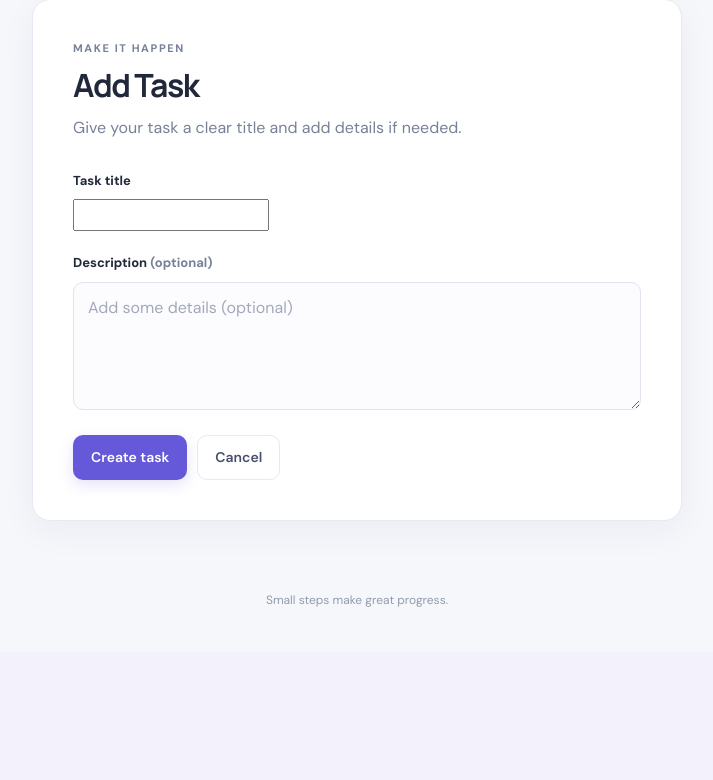
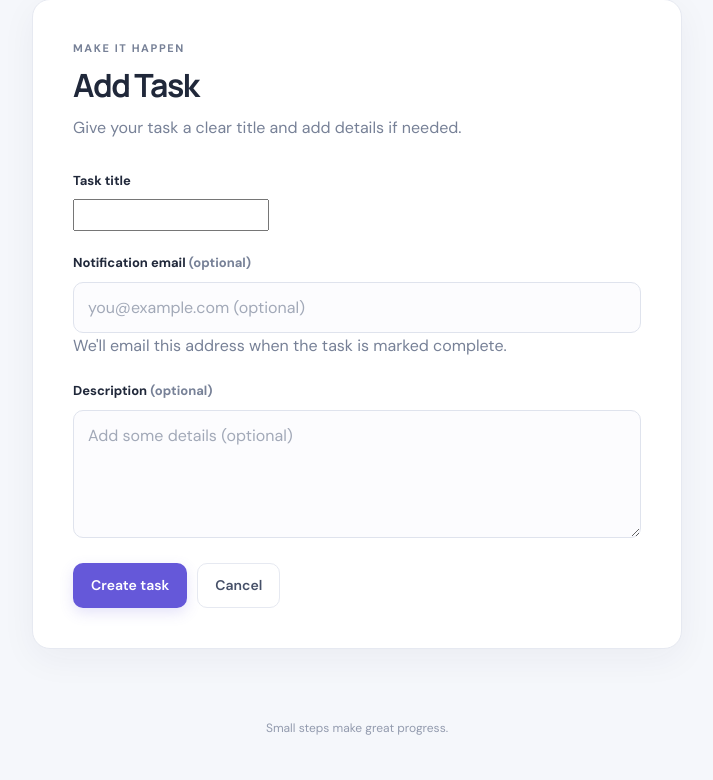
Before and after one commit to J11Abhishek/my-to-do-list, a Django app: page /add/ in a window 1280 px wide. Shown: the part 170-950 px from the top of the page, without its empty margins (283-996 px from the left). Before the commit the page ends 777 px from the top, so only its background shows below. Run offline with Django 5.2, Linux system fonts and the light colour scheme.

Commit message:
Changes for Email configuration.

```diff
--- a/tasks/forms.py
+++ b/tasks/forms.py
@@ -15,12 +15,17 @@ class TaskForm(forms.ModelForm):
 
     class Meta:
         model = Task
-        fields = ["title", "description"]
+        fields = ["title", "description", "notification_email"]
         widgets = {
             "title": forms.TextInput(attrs={
                 "placeholder": "What needs to get done?",
                 "class": "form-control",
                 "maxlength": "200",
+            }),
+            "notification_email": forms.EmailInput(attrs={
+                "placeholder": "you@example.com (optional)",
+                "class": "form-control",
+                "autocomplete": "email",
             }),
             "description": forms.Textarea(attrs={
                 "placeholder": "Add some details (optional)",
--- a/tasks/models.py
+++ b/tasks/models.py
@@ -4,6 +4,10 @@ from django.db import models
 class Task(models.Model):
     title = models.CharField(max_length=200)
     description = models.TextField(blank=True)
+    notification_email = models.EmailField(
+        blank=True,
+        help_text="Email address to notify when this task is completed.",
+    )
     is_completed = models.BooleanField(default=False)
     created_at = models.DateTimeField(auto_now_add=True)
     updated_at = models.DateTimeField(auto_now=True)
--- a/tasks/templates/tasks/task_form.html
+++ b/tasks/templates/tasks/task_form.html
@@ -28,6 +28,15 @@
             </div>
 
             <div class="form-field">
+                <label for="{{ form.notification_email.id_for_label }}">Notification email <span class="muted">(optional)</span></label>
+                {{ form.notification_email }}
+                {% for error in form.notification_email.errors %}
+                    <p class="field-error">{{ error }}</p>
+                {% endfor %}
+                <p class="muted">We'll email this address when the task is marked complete.</p>
+            </div>
+
+            <div class="form-field">
                 <label for="{{ form.description.id_for_label }}">Description <span class="muted">(optional)</span></label>
                 {{ form.description }}
                 {% for error in form.description.errors %}
--- a/tasks/templates/tasks/task_list.html
+++ b/tasks/templates/tasks/task_list.html
@@ -25,8 +25,6 @@
         <article class="stat-card">
             <span class="stat-label">Pending</span>
             <strong class="stat-number" id="pending-count">{{ pending_count }}</strong>
-                {{ tasks|length }}
-            </strong>
             <span class="stat-note">Still to do</span>
         </article>
         <article class="stat-card">
--- a/tasks/views.py
+++ b/tasks/views.py
@@ -1,11 +1,17 @@
 
+import logging
+
+from django.conf import settings
 from django.contrib import messages
+from django.core.mail import send_mail
 from django.shortcuts import get_object_or_404, redirect, render
 from django.views.decorators.http import require_POST
 from django.http import JsonResponse
 
 from .forms import TaskForm
 from .models import Task
+
+logger = logging.getLogger(__name__)
 
 
 
@@ -86,15 +92,45 @@ def task_delete(request, pk):
 @require_POST
 def task_toggle(request, pk):
     task = get_object_or_404(Task, pk=pk)
-
-    task.is_completed = not task.is_completed
+    was_completed = task.is_completed
+    task.is_completed = not was_completed
     task.save(update_fields=["is_completed", "updated_at"])
 
-    message = (
-        "Task marked as completed."
-        if task.is_completed
-        else "Task marked as pending."
-    )
+    email_status = "not_applicable"
+    if task.is_completed and not was_completed:
+        if task.notification_email:
+            try:
+                sent_count = send_mail(
+                    subject=f"Task completed: {task.title}",
+                    message=(
+                        f"Hello,\n\nYour task has been marked as completed:\n\n"
+                        f"{task.title}\n"
+                        f"{task.description}\n\n"
+                        "Well done!"
+                    ),
+                    from_email=settings.DEFAULT_FROM_EMAIL,
+                    recipient_list=[task.notification_email],
+                    fail_silently=False,
+                )
+                email_status = "sent" if sent_count else "failed"
+            except Exception:
+                logger.exception(
+                    "Failed to send completion email for task %s", task.pk
+                )
+                email_status = "failed"
+        else:
+            email_status = "no_recipient"
+
+    if task.is_completed:
+        message = "Task marked as completed."
+        if email_status == "sent":
+            message += " Email notification sent."
+        elif email_status == "no_recipient":
+            message += " No notification email is configured for this task."
+        elif email_status == "failed":
+            message += " The email notification could not be sent."
+    else:
+        message = "Task marked as pending."
 
     if request.headers.get("X-Requested-With") == "XMLHttpRequest":
         return JsonResponse({
@@ -102,7 +138,11 @@ def task_toggle(request, pk):
             "title": task.title,
             "is_completed": task.is_completed,
             "message": message,
+            "email_notification": email_status,
         })
 
-    messages.success(request, message)
+    if email_status == "failed":
+        messages.warning(request, message)
+    else:
+        messages.success(request, message)
     return redirect("tasks:task_list")
```
Also changed, not shown: config/settings.py (+11 -5 lines).
